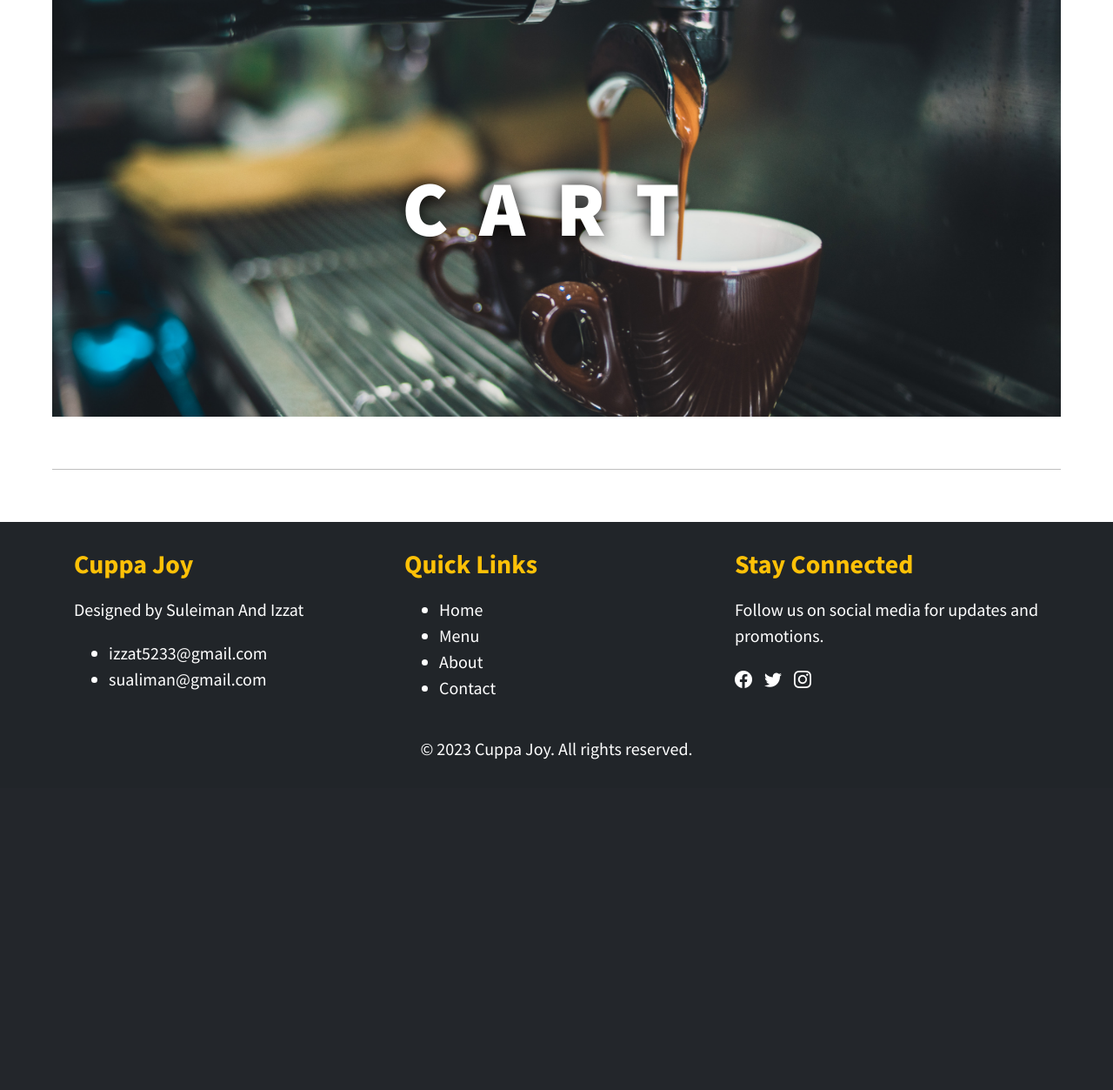
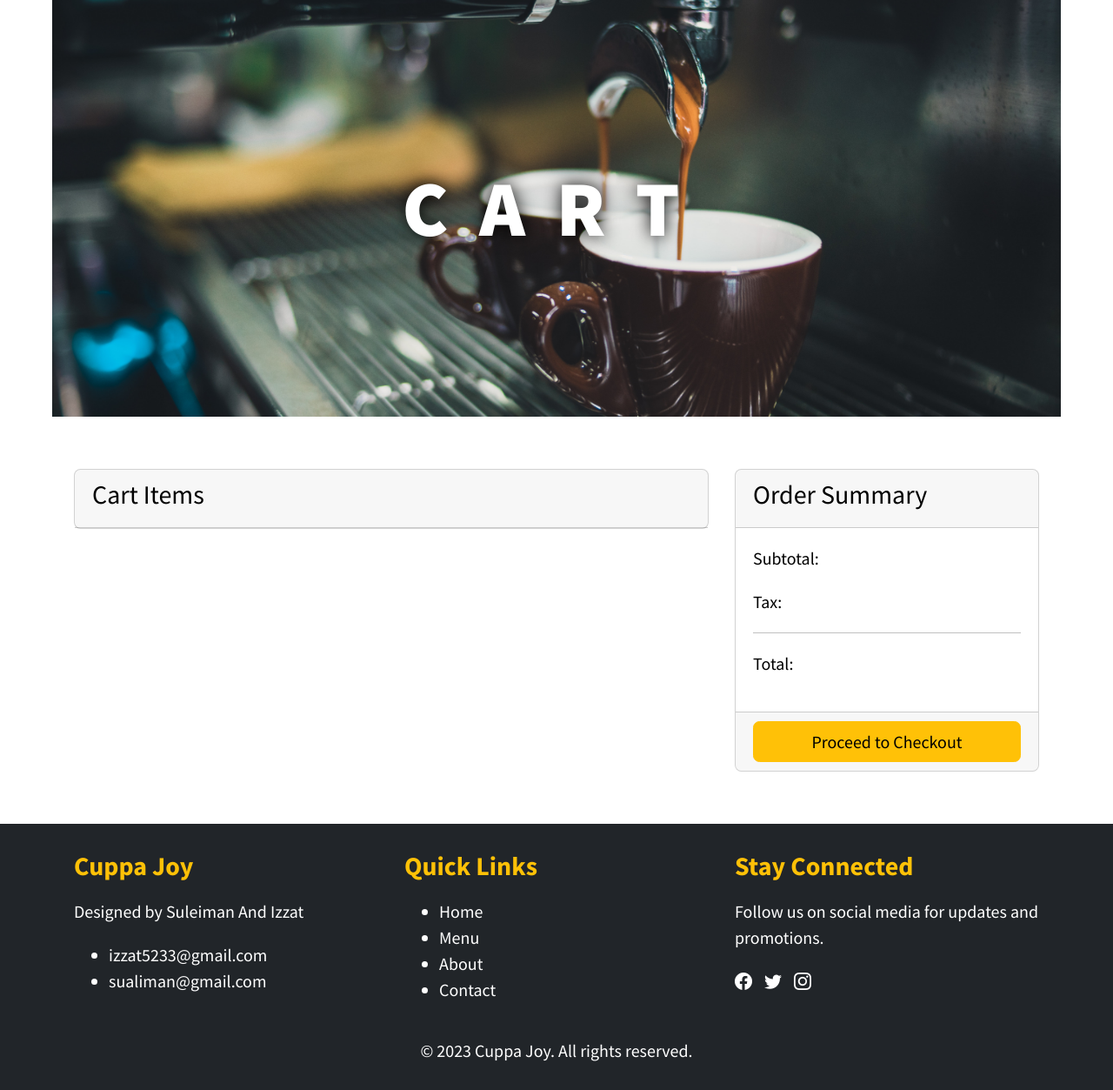
Before and after one commit to izzat-najah-edu/cuppa-joy, a PHP site: page /cart in a window 1280 px wide. Shown: the part 111-1364 px from the top of the page at 87% size. Before the commit the page ends 984 px from the top, so only its background shows below. Run offline with PHP 8.4, Linux system fonts and the light colour scheme.

Commit message:
cart page outline

```diff
--- a/cart.php
+++ b/cart.php
@@ -22,7 +22,36 @@ require_once "includes/component.php";
     <section class="mb-5">
         <?php echo imageOverlay("assets/images/backgrounds/machine2.jpg", "CART"); ?>
     </section>
-    <hr>
+    <section class="container">
+        <div class="row">
+            <div class="col-md-8">
+                <div class="card mb-3">
+                    <div class="card-header">
+                        <h4>Cart Items</h4>
+                    </div>
+                    <ul class="list-group list-group-flush">
+                        <!-- List cart items here -->
+                    </ul>
+                </div>
+            </div>
+            <div class="col-md-4">
+                <div class="card">
+                    <div class="card-header">
+                        <h4>Order Summary</h4>
+                    </div>
+                    <div class="card-body">
+                        <p>Subtotal: <span id="subtotal"></span></p>
+                        <p>Tax: <span id="tax"></span></p>
+                        <hr>
+                        <p>Total: <span id="total"></span></p>
+                    </div>
+                    <div class="card-footer">
+                        <button class="btn btn-warning w-100">Proceed to Checkout</button>
+                    </div>
+                </div>
+            </div>
+        </div>
+    </section>
 </main>
 <?php renderFooter() ?>
 </body>
```
